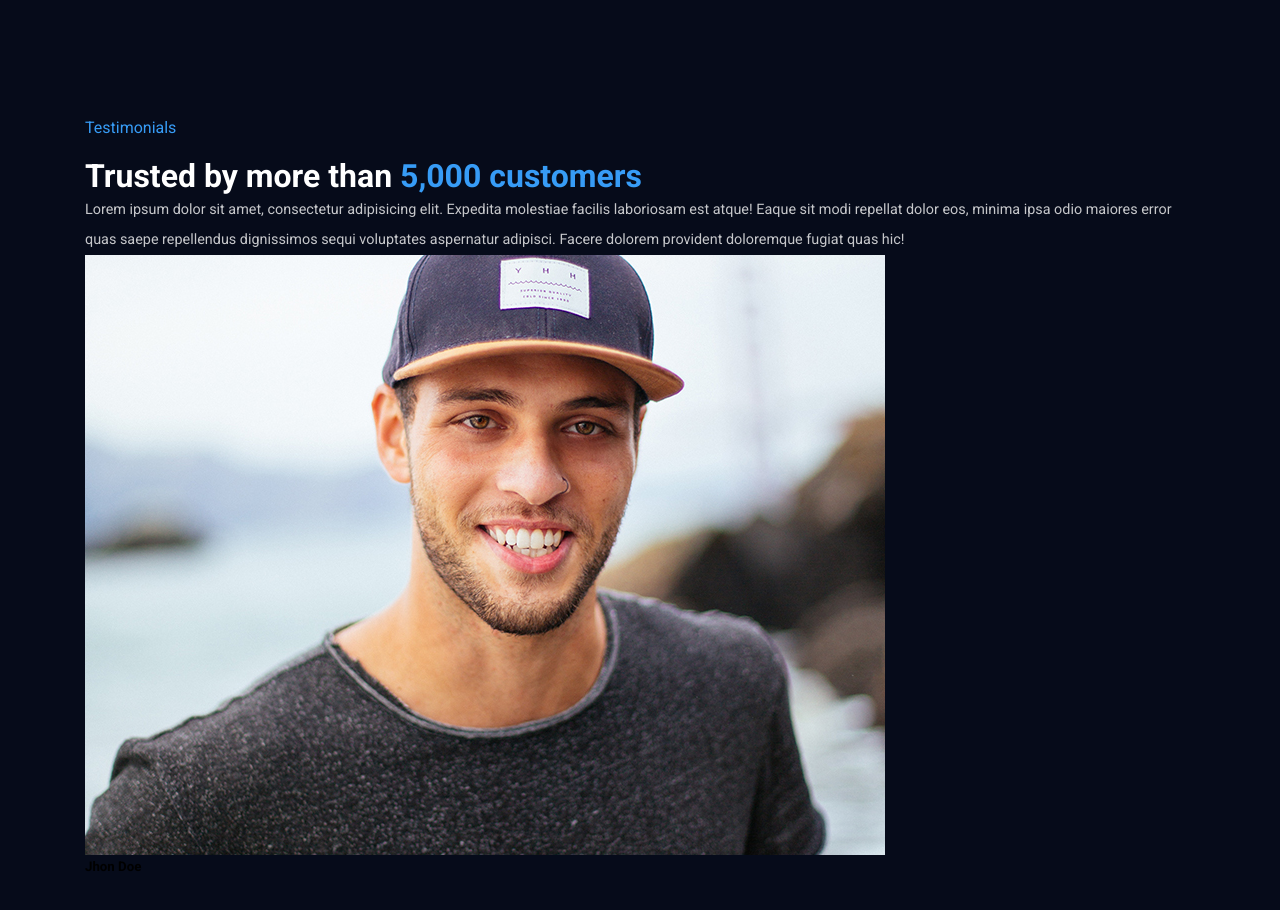
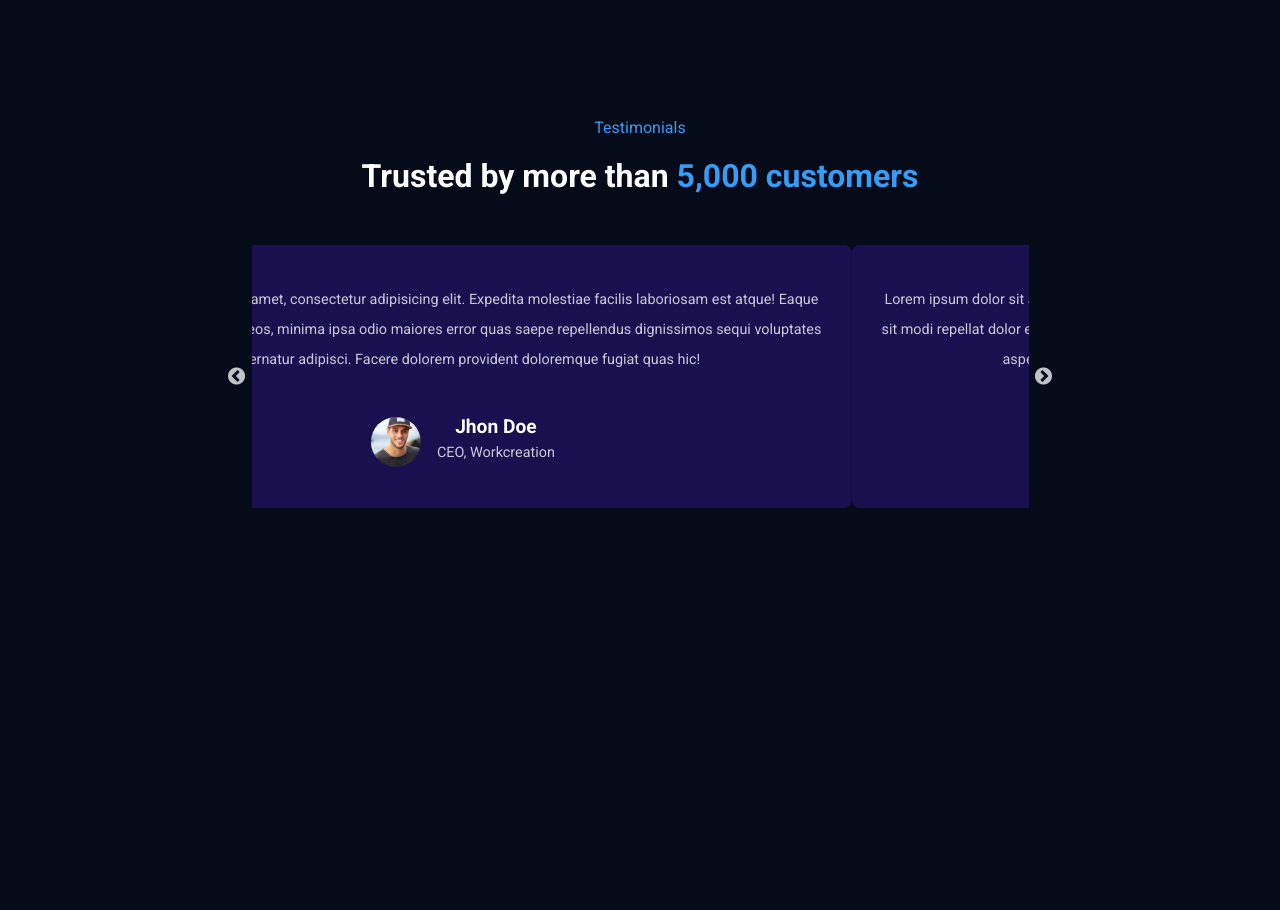
Before and after one commit to busari-mcode/Digital-agency, a React (Create React App) app: page / in a window 1280 px wide. Shown: the part 3549-4459 px from the top of the page. After the commit the page ends 4117 px from the top, so only its background shows below. Built offline with nearby package versions, Linux system fonts and the light colour scheme.

Commit message:
new changes

```diff
--- a/src/components/UI/Testimonial.jsx
+++ b/src/components/UI/Testimonial.jsx
@@ -2,19 +2,29 @@ import React from 'react';
 import '../../styles/testimonial.css';
 import Slider from 'react-slick';
 import ava01 from '../../images/ava-1.jpg';
-import ava02 from '../../images/ava-1.jpg';
-import ava03 from '../../images/ava-1.jpg';
+
 
 const Testimonial = () => {
+
+    const settings = {
+        dots: false,
+        infinite: true,
+        speed: 1000,
+        autoplay: true,
+        autoplaySpeed: 3000,
+        slidesToShow: 1,
+        slidesToScroll: 1
+    }
   return (
     <section>
         <div className="container">
             <div className="slider__content-top">
                 <h6 className="subtitle">Testimonials</h6>
-                <h2>Trusted by more than <span className="highlight">5,000 customers</span></h2>
+                <h2>Trusted by more than{" "}<span className="highlight">5,000 customers</span></h2>
             </div>
 
             <div className="slider__wrapper">
+                <Slider {...settings}>
                     <div className="slider__item">
                      <p className="description">
                         Lorem ipsum dolor sit amet, consectetur adipisicing elit.
@@ -31,9 +41,53 @@ const Testimonial = () => {
 
                         <div>
                             <h5 className="customer__name">Jhon Doe</h5>
+                            <p className="description">CEO, Workcreation</p>
                         </div>
                      </div>
                     </div>
+
+                    <div className="slider__item">
+                     <p className="description">
+                        Lorem ipsum dolor sit amet, consectetur adipisicing elit.
+                        Expedita molestiae facilis laboriosam est atque! Eaque sit
+                        modi repellat dolor eos, minima ipsa odio maiores error quas
+                        saepe repellendus dignissimos sequi voluptates aspernatur
+                        adipisci. Facere dolorem provident doloremque fugiat quas hic!
+                     </p>
+
+                     <div className="customer__details">
+                        <div className="customer__img">
+                            <img src={ava01} alt="" />
+                        </div>
+
+                        <div>
+                            <h5 className="customer__name">Jhon Doe</h5>
+                            <p className="description">CEO, Workcreation</p>
+                        </div>
+                     </div>
+                    </div>
+
+                    <div className="slider__item">
+                     <p className="description">
+                        Lorem ipsum dolor sit amet, consectetur adipisicing elit.
+                        Expedita molestiae facilis laboriosam est atque! Eaque sit
+                        modi repellat dolor eos, minima ipsa odio maiores error quas
+                        saepe repellendus dignissimos sequi voluptates aspernatur
+                        adipisci. Facere dolorem provident doloremque fugiat quas hic!
+                     </p>
+
+                     <div className="customer__details">
+                        <div className="customer__img">
+                            <img src={ava01} alt="" />
+                        </div>
+
+                        <div>
+                            <h5 className="customer__name">Jhon Doe</h5>
+                            <p className="description">CEO, Workcreation</p>
+                        </div>
+                     </div>
+                    </div>
+                </Slider>
             </div>
         </div>
     </section>
--- a/src/styles/testimonial.css
+++ b/src/styles/testimonial.css
@@ -0,0 +1,42 @@
+.slider__content-top {
+    text-align: center;
+    margin-bottom: 50px;
+}
+
+.slider__wrapper {
+    width: 70%;
+    margin: auto;
+}
+
+.slider__item {
+    background: var(--testimonial-bg);
+    padding: 40px 30px;
+    border-radius: .5rem;
+    text-align: center;
+    cursor: pointer;
+}
+
+.customer__details {
+    display: flex;
+    align-items: center;
+    justify-content: center;
+    column-gap: 1rem;
+    margin-top: 40px;
+}
+
+.customer__img {
+    width: 50px;
+    height: 50px;
+}
+
+.customer__img img {
+    width: 100%;
+    height: 100%;
+    border-radius: 50%;
+    object-fit: cover;
+}
+
+.customer__name {
+    font-size: 1.2rem;
+    color: white;
+}
```
Lines whose indentation alone changed are shown as unchanged.
